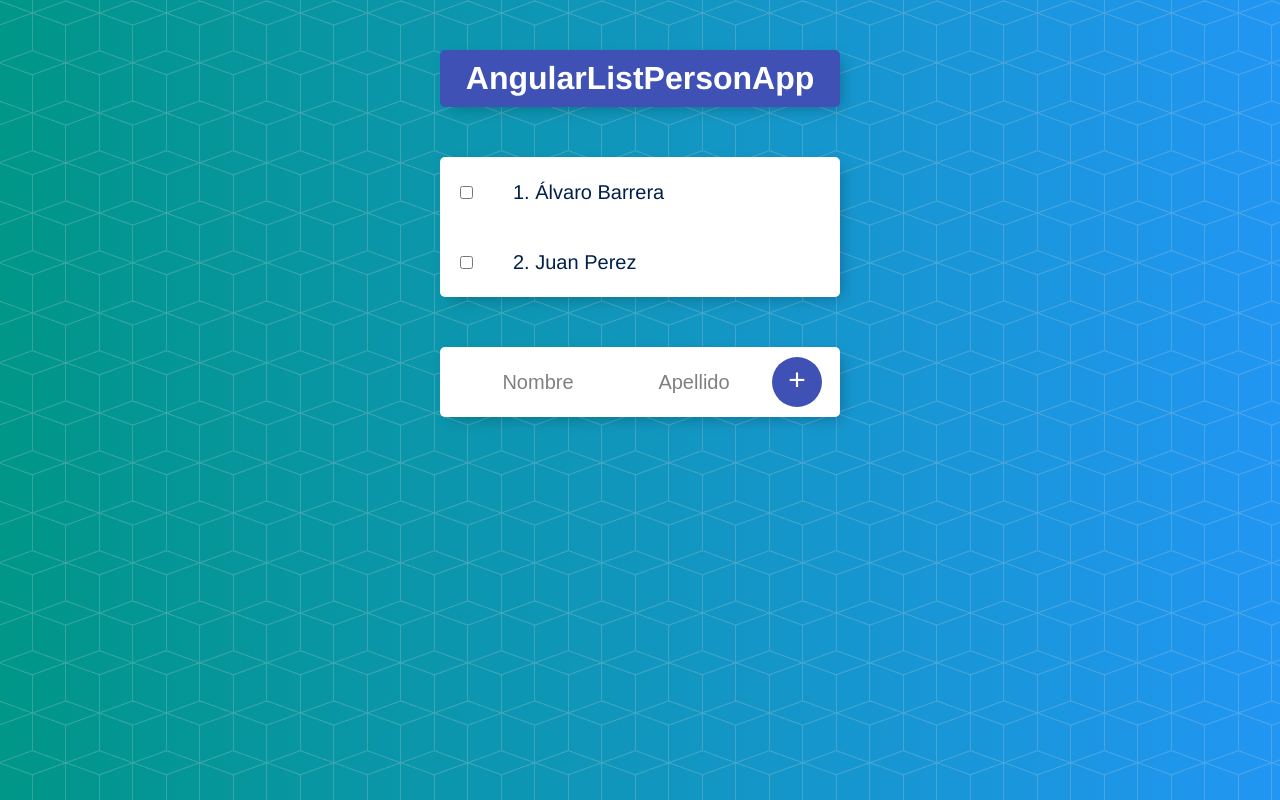
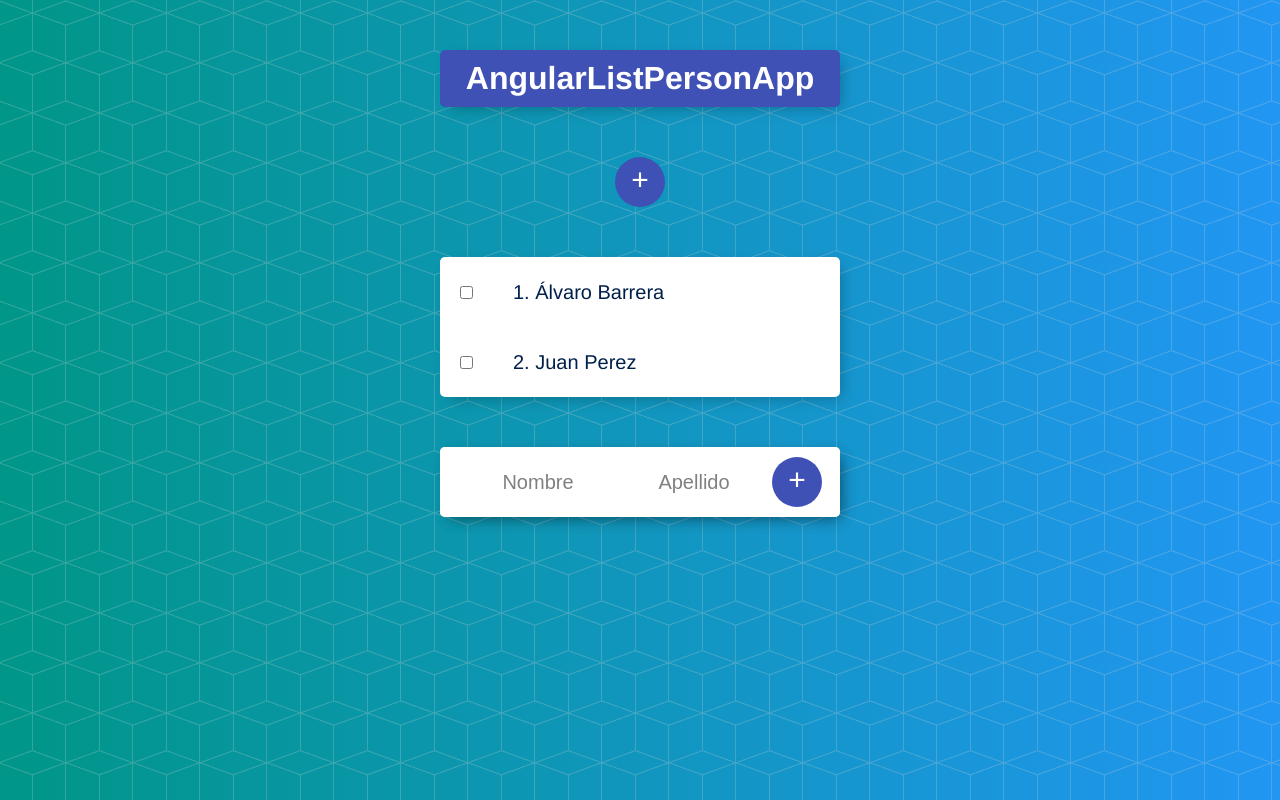
Before and after one commit to alvaro-barrera/AngularListPerson, an Angular app: page / in a window 1280 px wide. Shown: the top 800 px of the page. Built offline with nearby package versions, Linux system fonts and the light colour scheme.

Commit message:
router.navigate

```diff
--- a/src/app/app-routing.module.ts
+++ b/src/app/app-routing.module.ts
@@ -6,6 +6,7 @@ import { PersonsComponent } from './persons/persons.component';
 
 const routes: Routes = [
   {path: "", component: PersonsComponent},
+  {path: "persons", component: PersonsComponent},
   {path: "persons/create", component: FormComponent},
   {path: "persons/:id", component: FormComponent}
 ]
--- a/src/app/persons/form/form.component.html
+++ b/src/app/persons/form/form.component.html
@@ -1,10 +1,12 @@
-<form action="" class="item">
+<div class="box">
+  <form action="" class="item" #f="ngForm" (ngSubmit)="f.form.valid && handleSavePerson()">
     <input
       type="text"
       id="name"
       name="name"
       placeholder="Nombre"
       [(ngModel)]="nameInput"
+      required
     />
     <input
       type="text"
@@ -12,8 +14,10 @@
       name="lastname"
       placeholder="Apellido"
       [(ngModel)]="lastnameInput"
+      required
     />
-  <button class="btn btn-primary" type="submit" (click)="storePerson()">
+    <button style="cursor: pointer;" type="submit">
       +
     </button>
   </form>
+</div>
--- a/src/app/persons/form/form.component.ts
+++ b/src/app/persons/form/form.component.ts
@@ -6,6 +6,7 @@ import {
   // Output,
   ViewChild,
 } from '@angular/core';
+import { Router } from '@angular/router';
 import { LoggingService } from '../../LoggingService.service';
 import { Person } from '../../person.model';
 import { PersonsService } from '../../persons.service';
@@ -24,11 +25,12 @@ export class FormComponent implements OnInit {
 
   constructor(
     private logginService: LoggingService,
-    private personsService: PersonsService
+    private personsService: PersonsService,
+    private router:Router
   ) {}
   ngOnInit() {}
 
-  storePerson() {
+  handleSavePerson() {
     let person = new Person(this.nameInput, this.lastnameInput);
     // let person = new Person(
     //   this.nameRef.nativeElement.value,
@@ -39,5 +41,7 @@ export class FormComponent implements OnInit {
     // );
     // this.personCreate.emit(person);
     this.personsService.addPerson(person);
+    this.router.navigate(["persons"]);
+
   }
 }
--- a/src/app/persons/persons.component.html
+++ b/src/app/persons/persons.component.html
@@ -1,3 +1,7 @@
+<div style="text-align: center;">
+  <button style="cursor: pointer;" (click)="newRegister()">+</button>
+</div>
+
 <div class="box">
   <app-person
     [person]="person"
--- a/src/app/persons/persons.component.ts
+++ b/src/app/persons/persons.component.ts
@@ -1,4 +1,5 @@
 import { Component, OnInit } from '@angular/core';
+import { Router } from '@angular/router';
 import { LoggingService } from '../LoggingService.service';
 import { Person } from '../person.model';
 import { PersonsService } from '../persons.service';
@@ -14,7 +15,8 @@ export class PersonsComponent implements OnInit {
 
   constructor(
     private logginService: LoggingService,
-    private personsService: PersonsService
+    private personsService: PersonsService,
+    private router: Router
   ) {
     this.personsService.greeting.subscribe((index: number) =>
       alert(`El índice es: ${index}`)
@@ -28,5 +30,8 @@ export class PersonsComponent implements OnInit {
   personStored(person: Person) {
     this.personsService.addPerson(person);
   }
+  newRegister(){
+    this.router.navigate(["persons/create"]);
+  }
 
 }
```
Lines whose indentation alone changed are shown as unchanged.
